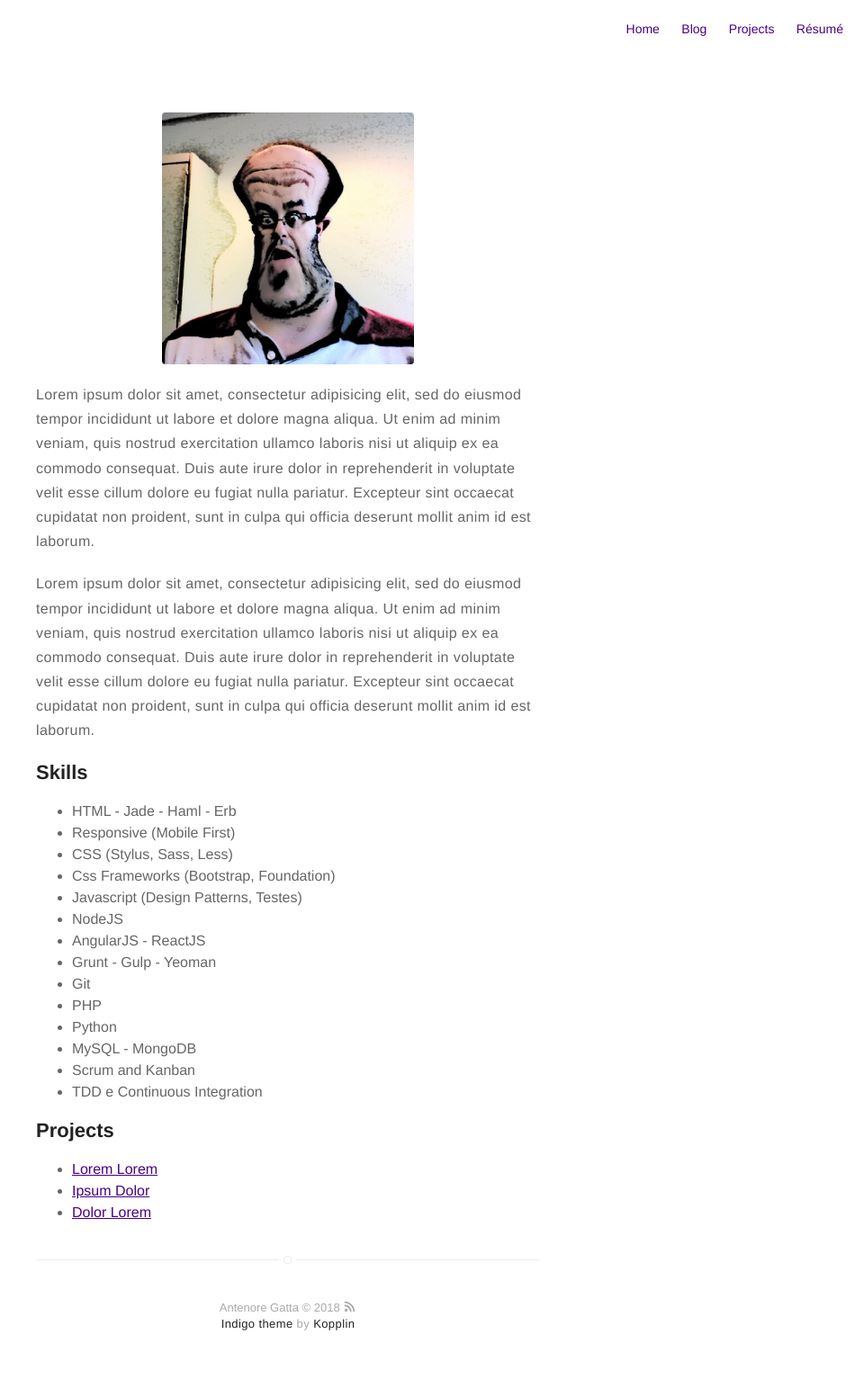
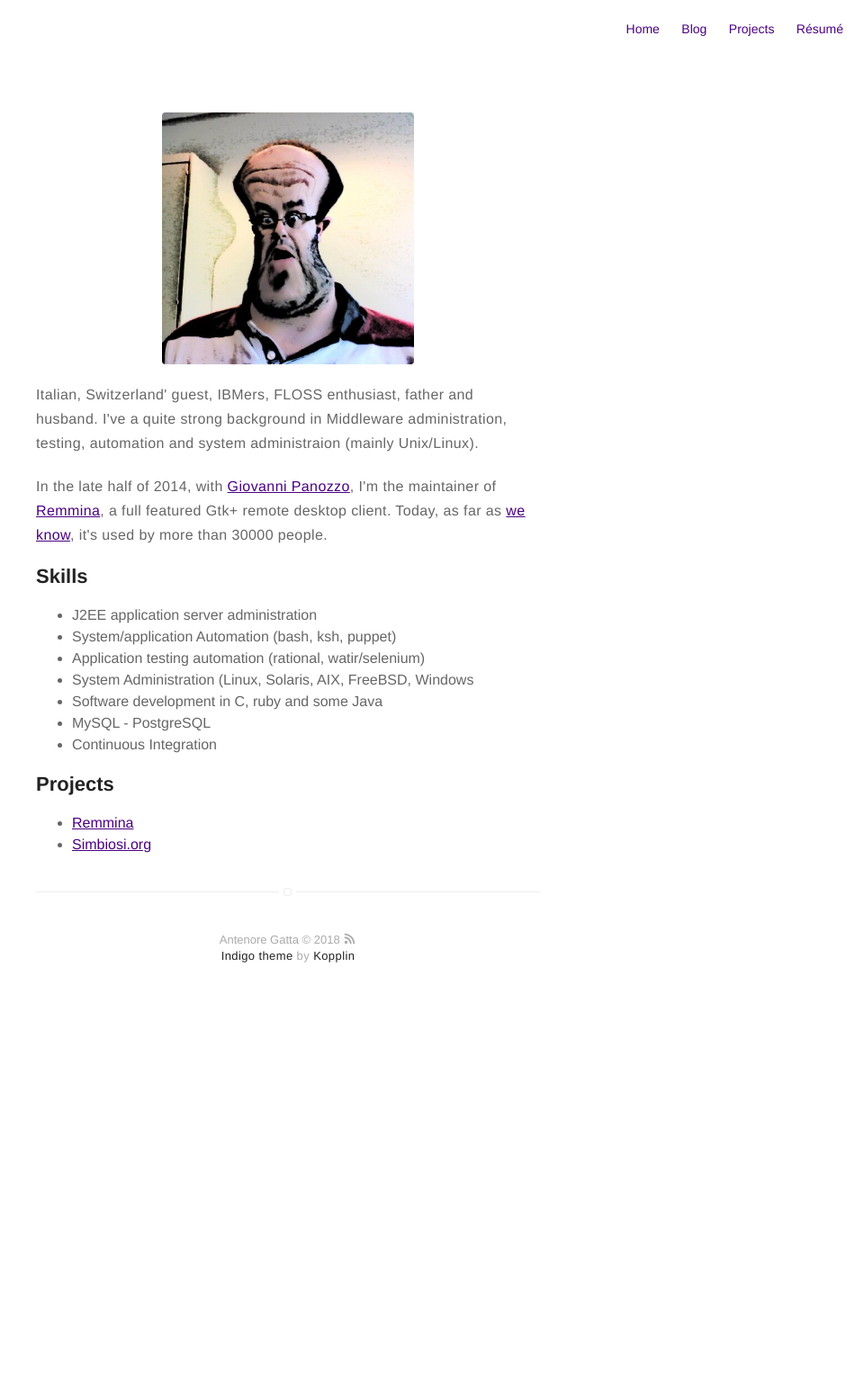
Before and after one commit to antenore/antenore.simbiosi.org, a Jekyll site: the page built from about.md, in a window 1280 px wide. Shown: the whole page at 90% size, without its empty margins (320-1280 px from the left). Built offline with Jekyll 4.4.1, drawn with Linux system fonts in a browser that asks for light colours; after the commit the page ends 1134 px from its top, so only the background shows below that.

Commit message:
First content import

```diff
--- a/about.md
+++ b/about.md
@@ -4,43 +4,34 @@ layout: page
 ---
 ![Profile Image]({{ site.url }}/{{ site.picture }})
 
-<p>Lorem ipsum dolor sit amet, consectetur adipisicing elit, sed do eiusmod
-tempor incididunt ut labore et dolore magna aliqua. Ut enim ad minim veniam,
-quis nostrud exercitation ullamco laboris nisi ut aliquip ex ea commodo
-consequat. Duis aute irure dolor in reprehenderit in voluptate velit esse
-cillum dolore eu fugiat nulla pariatur. Excepteur sint occaecat cupidatat non
-proident, sunt in culpa qui officia deserunt mollit anim id est laborum.</p>
+<p>Italian, Switzerland' guest, IBMers, FLOSS enthusiast, father and husband.
+I've a quite strong background in Middleware administration, testing, automation
+and system administraion (mainly Unix/Linux).
+</p>
 
-<p>Lorem ipsum dolor sit amet, consectetur adipisicing elit, sed do eiusmod
-tempor incididunt ut labore et dolore magna aliqua. Ut enim ad minim veniam,
-quis nostrud exercitation ullamco laboris nisi ut aliquip ex ea commodo
-consequat. Duis aute irure dolor in reprehenderit in voluptate velit esse
-cillum dolore eu fugiat nulla pariatur. Excepteur sint occaecat cupidatat non
-proident, sunt in culpa qui officia deserunt mollit anim id est laborum.</p>
+<p>
+In the late half of 2014, with <a href="https://github.com/giox069">Giovanni Panozzo</a>,
+I'm the maintainer of <a href="https://www.remmna.org">Remmina</a>, a full featured
+Gtk+ remote desktop client.
+Today, as far as <a href="https://remmina.org/stats/stats.html">we know</a>, it's
+used by more than 30000 people.
+</p>
 
 <h2>Skills</h2>
 
 <ul class="skill-list">
-	<li>HTML - Jade - Haml - Erb</li>
-	<li>Responsive (Mobile First)</li>
-	<li>CSS (Stylus, Sass, Less)</li>
-	<li>Css Frameworks (Bootstrap, Foundation)</li>
-	<li>Javascript (Design Patterns, Testes)</li>
-	<li>NodeJS</li>
-	<li>AngularJS - ReactJS</li>
-	<li>Grunt - Gulp - Yeoman</li>
-	<li>Git</li>
-	<li>PHP</li>
-	<li>Python</li>
-	<li>MySQL - MongoDB</li>
-	<li>Scrum and Kanban</li>
-	<li>TDD e Continuous Integration</li>
+	<li>J2EE application server administration</li>
+        <li>System/application Automation (bash, ksh, puppet)</li>
+	<li>Application testing automation (rational, watir/selenium)</li>
+	<li>System Administration (Linux, Solaris, AIX, FreeBSD, Windows</li>
+        <li>Software development in C, ruby and some Java</li>
+	<li>MySQL - PostgreSQL</li>
+	<li>Continuous Integration</li>
 </ul>
 
 <h2>Projects</h2>
 
 <ul>
-	<li><a href="https://github.com/">Lorem Lorem</a></li>
-	<li><a href="https://github.com/">Ipsum Dolor</a></li>
-	<li><a href="https://github.com/">Dolor Lorem</a></li>
+	<li><a href="https://gitlab.com/DAGUniverse/Remmina">Remmina</a></li>
+	<li><a href="https://www.simbiosi.org">Simbiosi.org</a></li>
 </ul>
```
